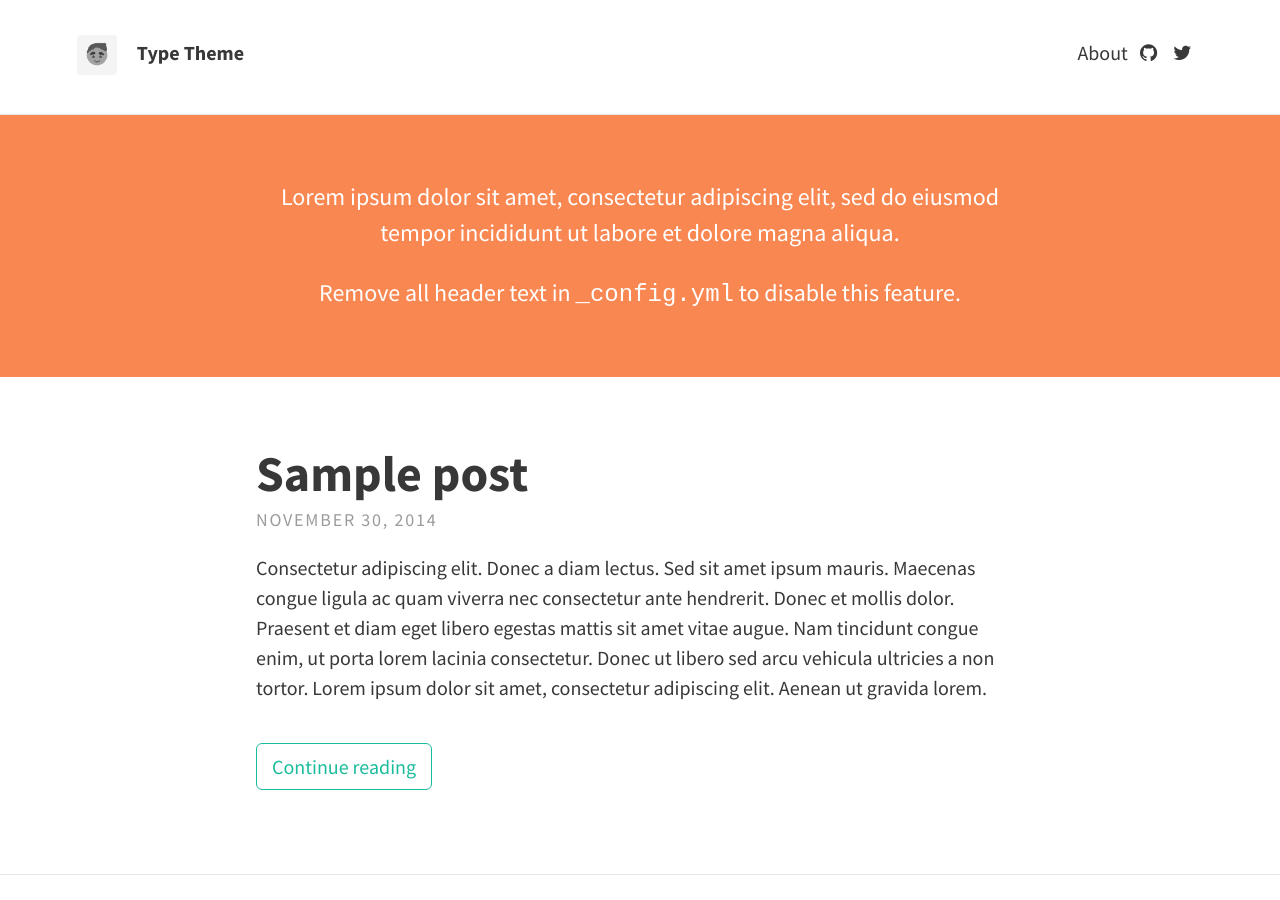
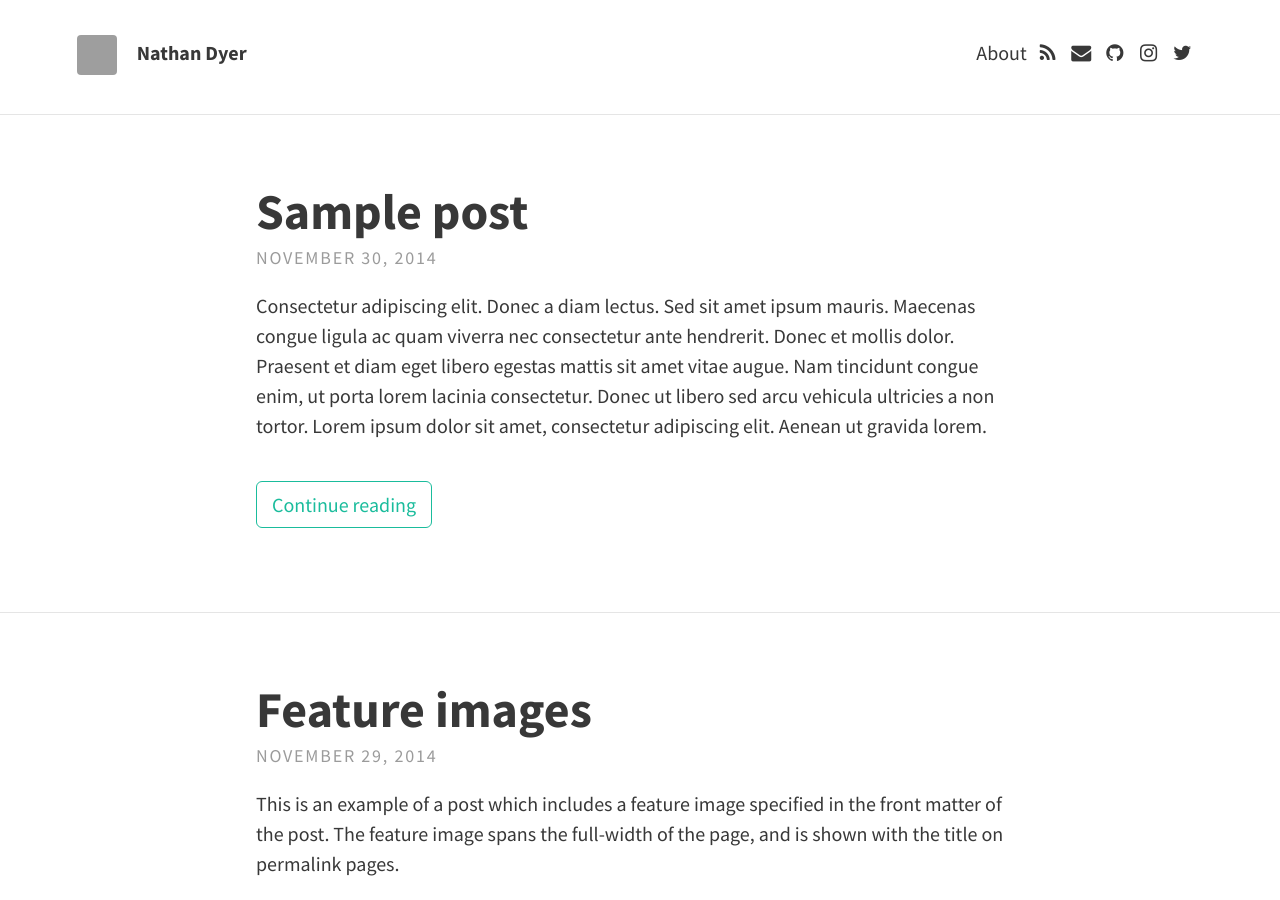
Before and after one commit to nathandyer/nathandyer.github.io, a Jekyll site: the page built from index.html, in a window 1280 px wide and 900 px high. Built offline with Jekyll 4.4.1, drawn with Linux system fonts in a browser that asks for light colours; nearby versions of some CDN libraries; the list of posts is cut into pages by our own code; grey boxes are pictures that could not be loaded.

Commit message:
Initial update to the config

```diff
--- a/_config.yml
+++ b/_config.yml
@@ -1,35 +1,32 @@
 # SITE CONFIGURATION
 baseurl: "" # the subpath of your site, e.g. /blog/
-url: "http://example.com" # the base hostname & protocol for your site
+url: "http://nathandyer.me" # the base hostname & protocol for your site
 
 # THEME-SPECIFIC CONFIGURATION
 theme:
   # Meta
-  title: Type Theme
+  title: Nathan Dyer
   avatar: avatar.png
-  gravatar: # Email MD5 hash
+  gravatar: b914ca7c5324480b1da84eef179b2727
   description: "A website with blog posts and pages" # used by search engines
 
   # Header and footer text
-  header_text: >
-     <p>Lorem ipsum dolor sit amet, consectetur adipiscing elit, sed do eiusmod tempor incididunt ut labore et dolore magna aliqua.</p>
-
-     <p>Remove all header text in <code>_config.yml</code> to disable this feature.</p>
+  header_text:
   header_text_feature_image:
   footer_text: >
    Powered by <a href="http://jekyllrb.com">Jekyll</a> with <a href="https://rohanchandra.github.io/project/type/">Type Theme</a>
 
   # Icons
-  rss: false
-  email_address: # Full email address, e.g. "sam@example.com"
+  rss: true
+  email_address: mail@nathandyer.me
   behance:
   bitbucket:
   dribbble:
   facebook:
   flickr:
-  github: "rohanchandra/type-theme"
+  github: nathandyer
   google_plus:
-  instagram:
+  instagram: nathandyer_me
   linkedin:  # Full URL
   pinterest:
   reddit:
@@ -37,7 +34,7 @@
   stack_exchange:  # Full URL
   steam:
   tumblr:
-  twitter: "twitter"
+  twitter: nathandyer_me
   wordpress:
   youtube:
 
```
